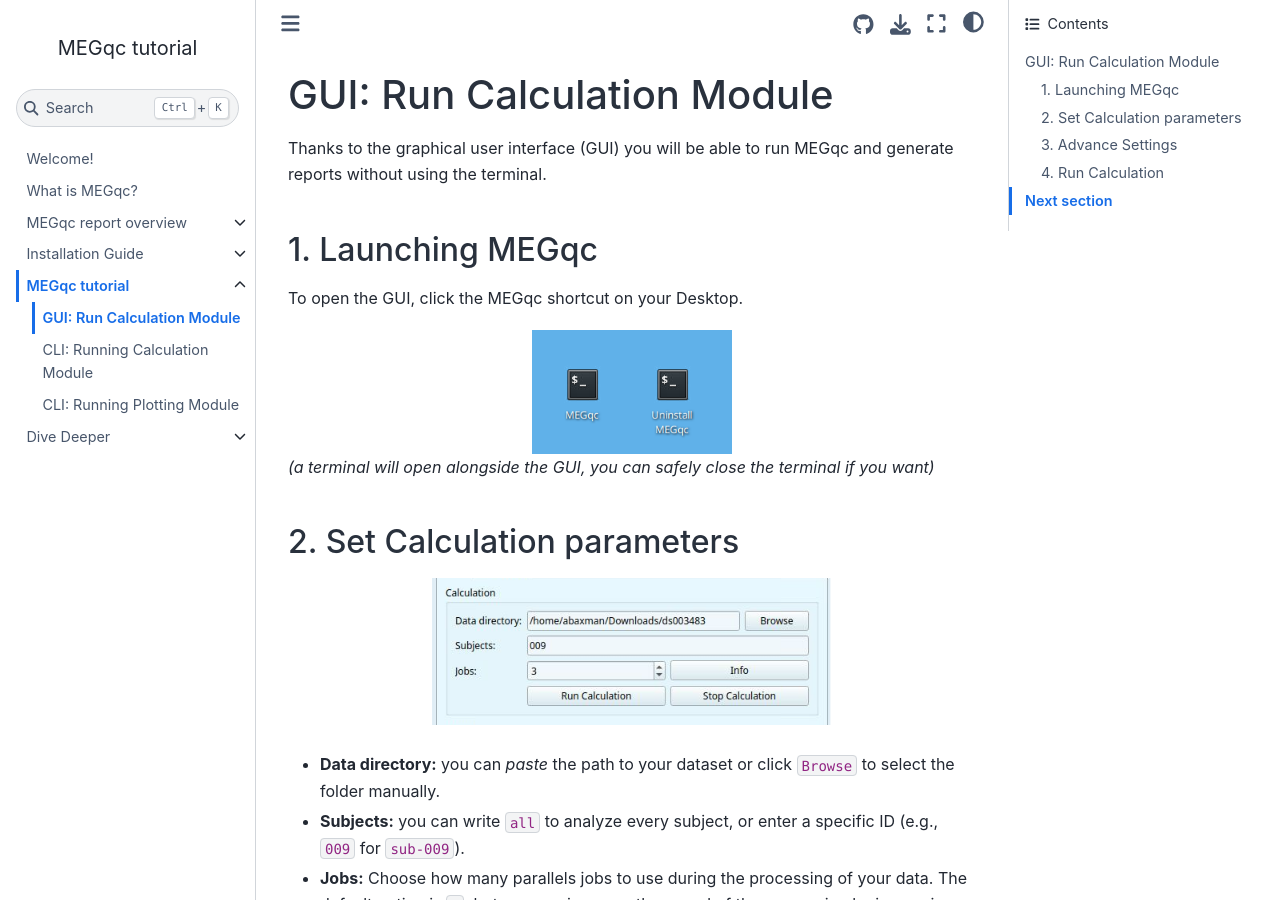
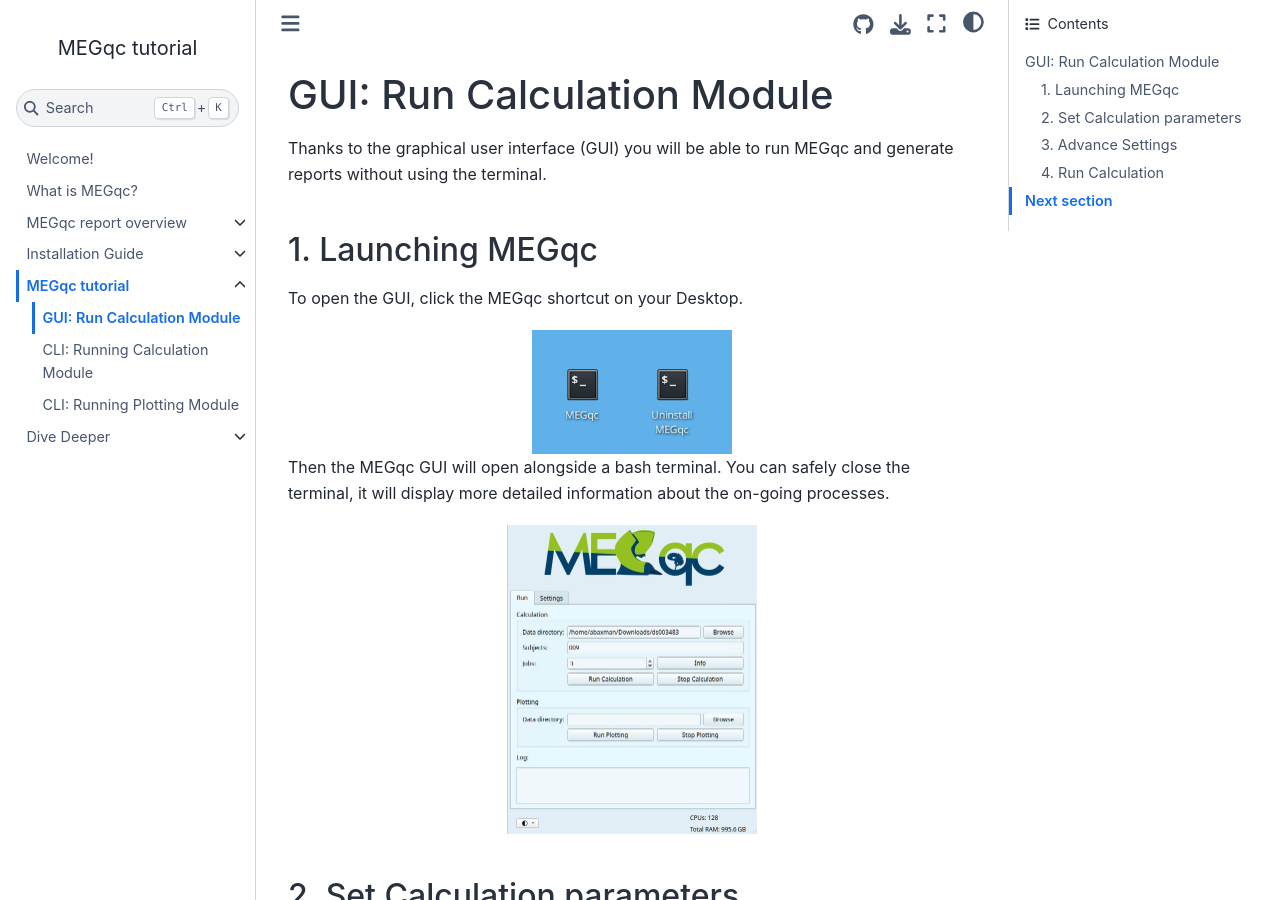
Before and after one commit to ANCPLabOldenburg/megqc_documentation, a Jupyter Book: the page built from tutorial/calc_gui.md, in a window 1280 px wide and 900 px high. Built offline with Jupyter Book 1.0.4 settings and Sphinx 7.4.7 and the Sphinx Book theme 1.1.4, drawn with Linux system fonts in a browser that asks for light colours; pages that are not in the unit, such as notebooks, are missing from menus.

Commit message:
Update calc_gui.md

```diff
--- a/tutorial/calc_gui.md
+++ b/tutorial/calc_gui.md
@@ -7,8 +7,9 @@ To open the GUI, click the MEGqc shortcut on your Desktop.
 
 <img src="../static/mini/desktop.png" alt="icon" width="200px" align="center">
 
+Then the MEGqc GUI will open alongside a bash terminal. You can safely close the terminal, it will display more detailed information about the on-going processes.
 
-*(a terminal will open alongside the GUI, you can safely close the terminal if you want)*
+<img src="../static/mini/gui.png" alt="icon" width="250px" align="center">
 
 
 ## 2. Set Calculation parameters
```
